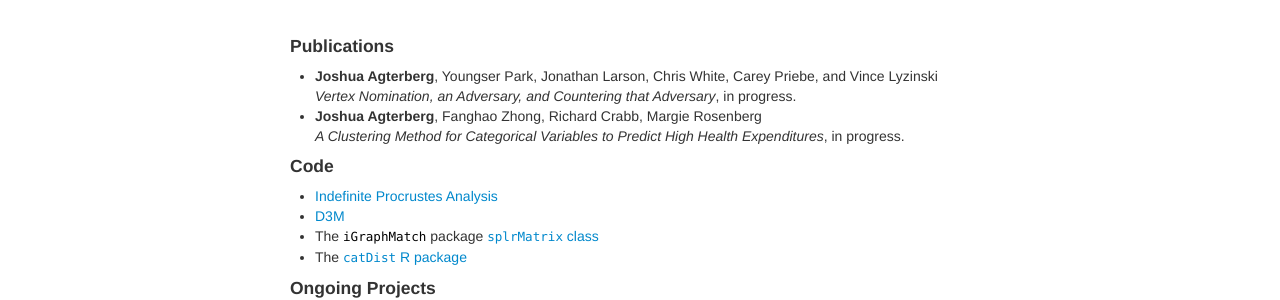
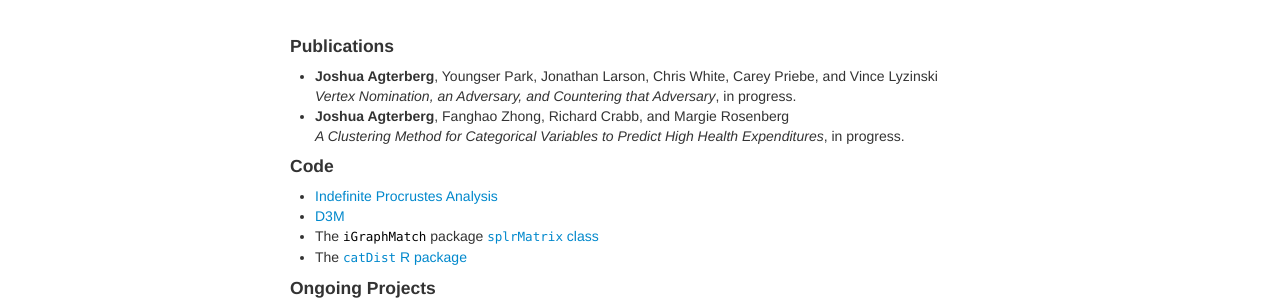
Before and after one commit to jagterberg/jagterberg.github.io, a Jekyll site: the page built from pages/projects.md, in a window 1280 px wide. Shown: the part 126-426 px from the top of the page. Built offline with Jekyll 4.4.1, drawn with Linux system fonts in a browser that asks for light colours.

Commit message:
final html edit

```diff
--- a/pages/projects.md
+++ b/pages/projects.md
@@ -6,7 +6,7 @@ title: Projects
 <ul>
 <li><b>Joshua Agterberg</b>, Youngser Park, Jonathan Larson, Chris White, Carey Priebe, and Vince Lyzinski</li>
 <i>Vertex Nomination, an Adversary, and Countering that Adversary</i>, in progress.
-<li><b>Joshua Agterberg</b>, Fanghao Zhong, Richard Crabb, Margie Rosenberg</li>
+<li><b>Joshua Agterberg</b>, Fanghao Zhong, Richard Crabb, and Margie Rosenberg</li>
 <i>A Clustering Method for Categorical Variables to Predict High Health Expenditures</i>, in progress.
 </ul>
 
```
